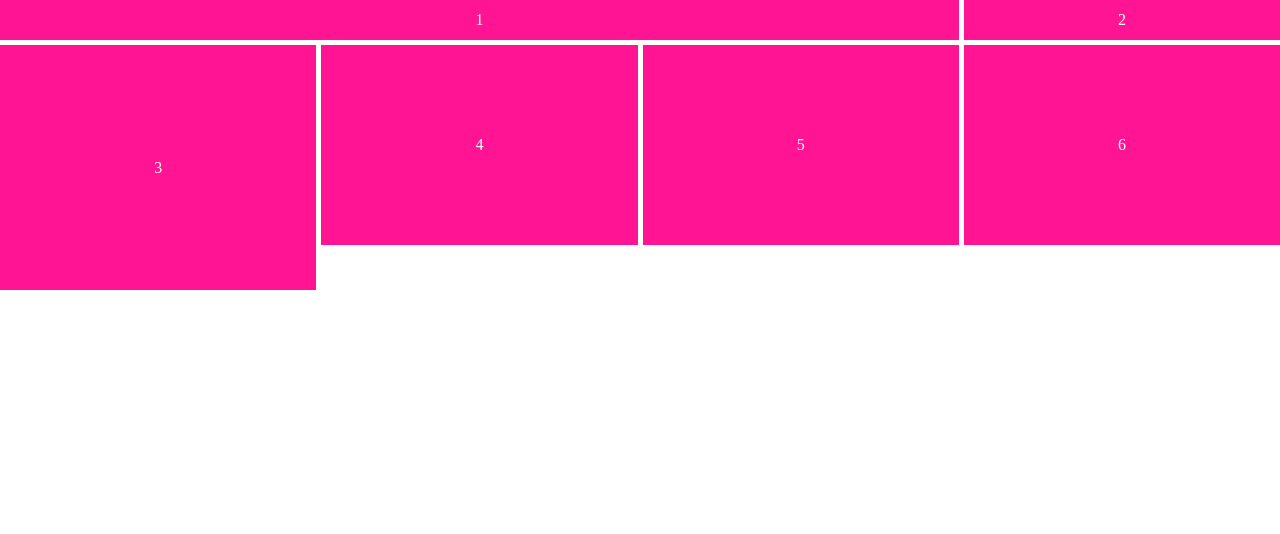
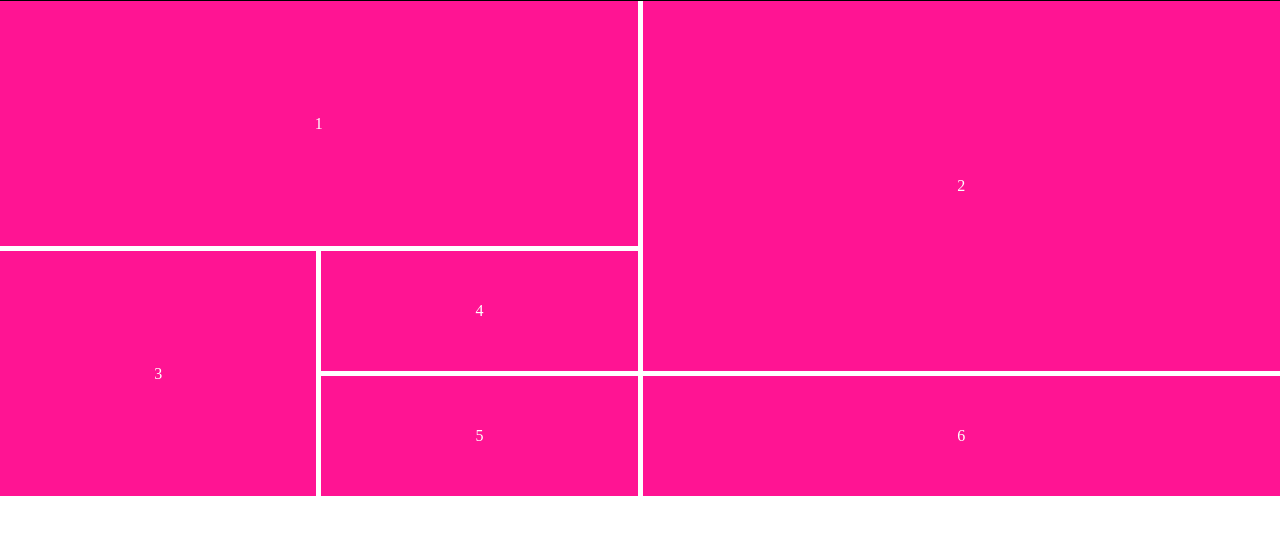
Before and after one commit to Emma-cebada/ejercicios-de-adalab-versi-n-2, a website: page modulo-1-leccion-12-ejercicio-1/src/html/index.html in a window 1280 px wide. Drawn offline with nearby package versions, Linux system fonts and the light colour scheme; files that its build step writes are made by us from their sources.

Commit message:
Add composition finished

```diff
--- a/modulo-1-leccion-12-ejercicio-1/src/scss/main.scss
+++ b/modulo-1-leccion-12-ejercicio-1/src/scss/main.scss
@@ -1,5 +1,6 @@
 body {
   margin: 0;
+  border-top: 1px solid black;
 }
 .wrapper {
   display: grid;
@@ -17,10 +18,37 @@ body {
 }
 
 .item1 {
-  grid-column: 1 / 4;
+  grid-column: span 2;
+  grid-row-start: 1;
+  grid-row-end: 3;
+}
+
+.item2 {
+  grid-column: span 2;
+  grid-row-start: 1;
+  grid-row-end: 20;
 }
 
 .item3 {
-  grid-row-start: 2;
-  grid-row-end: 4;
+  grid-column: span 1;
+  grid-row-start: 3;
+  grid-row-end: 45;
 }
+
+.item4 {
+  grid-column: span 1;
+  grid-row-start: 3;
+  grid-row-end: 20;
+}
+
+.item5 {
+  grid-column: span 1;
+  grid-row-start: 20;
+  grid-row-end: 45;
+}
+
+.item6 {
+  grid-column: span 2;
+  grid-row-start: 20;
+  grid-row-end: 45;
+}
```
